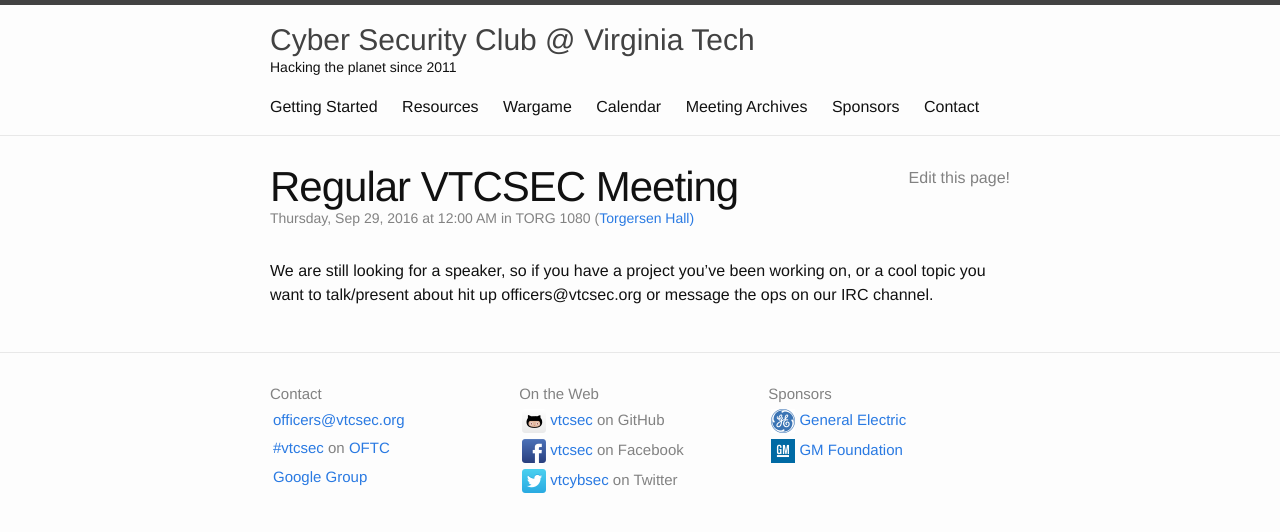
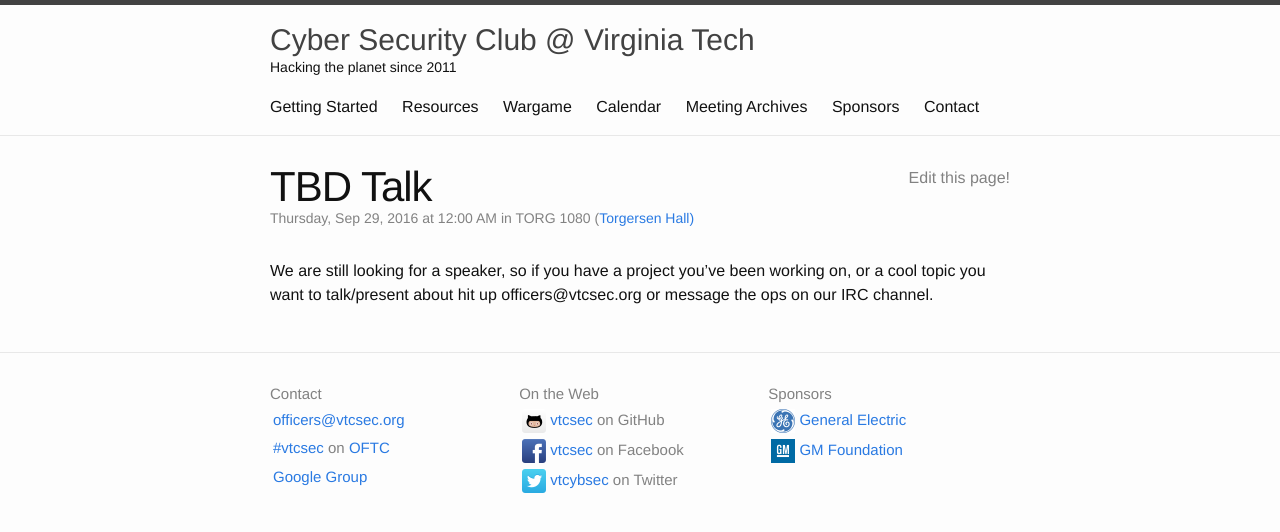
Before and after one commit to VTCSec/vtcsec.org, a Jekyll site: the page built from _meetings/2016-09-29-VTCSEC-meeting.md, in a window 1280 px wide. Shown: the top 532 px of the page. Built offline with Jekyll 4.4.1, drawn with Linux system fonts in a browser that asks for light colours.

Commit message:
Change what to TBD

```diff
--- a/_meetings/2016-09-29-VTCSEC-meeting.md
+++ b/_meetings/2016-09-29-VTCSEC-meeting.md
@@ -1,5 +1,5 @@
 ---
-what: Regular VTCSEC Meeting
+what: TBD Talk
 where: TORG 1080
 when: 18:30
 ---
```
